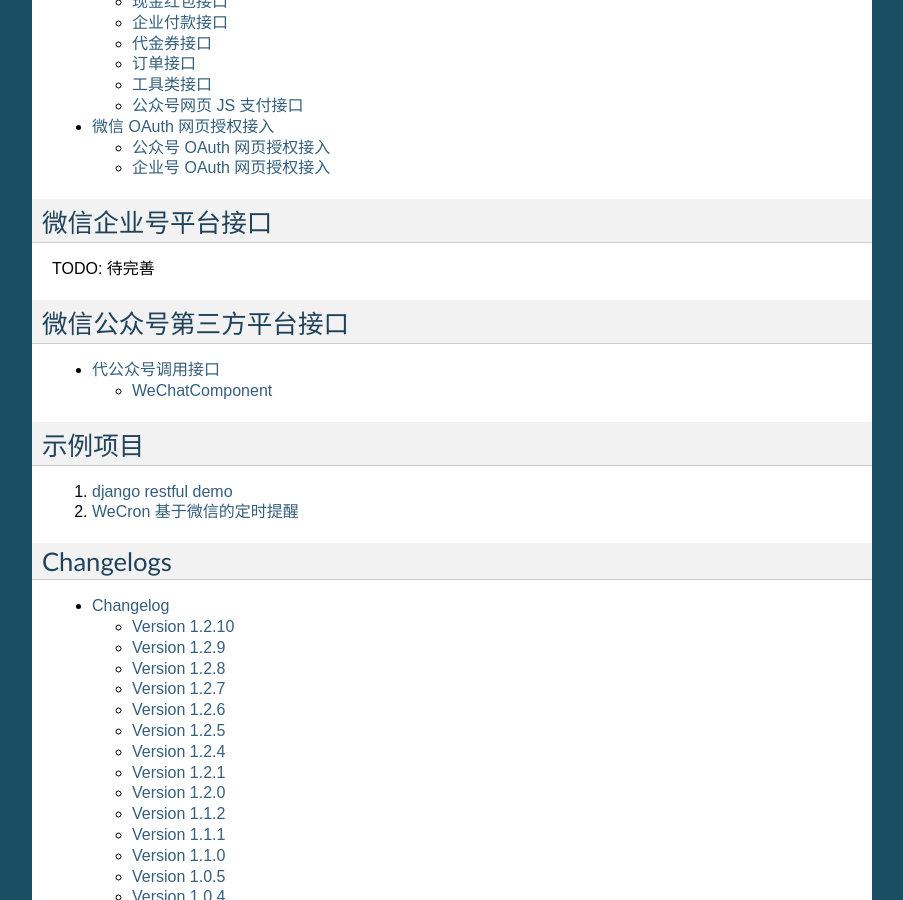
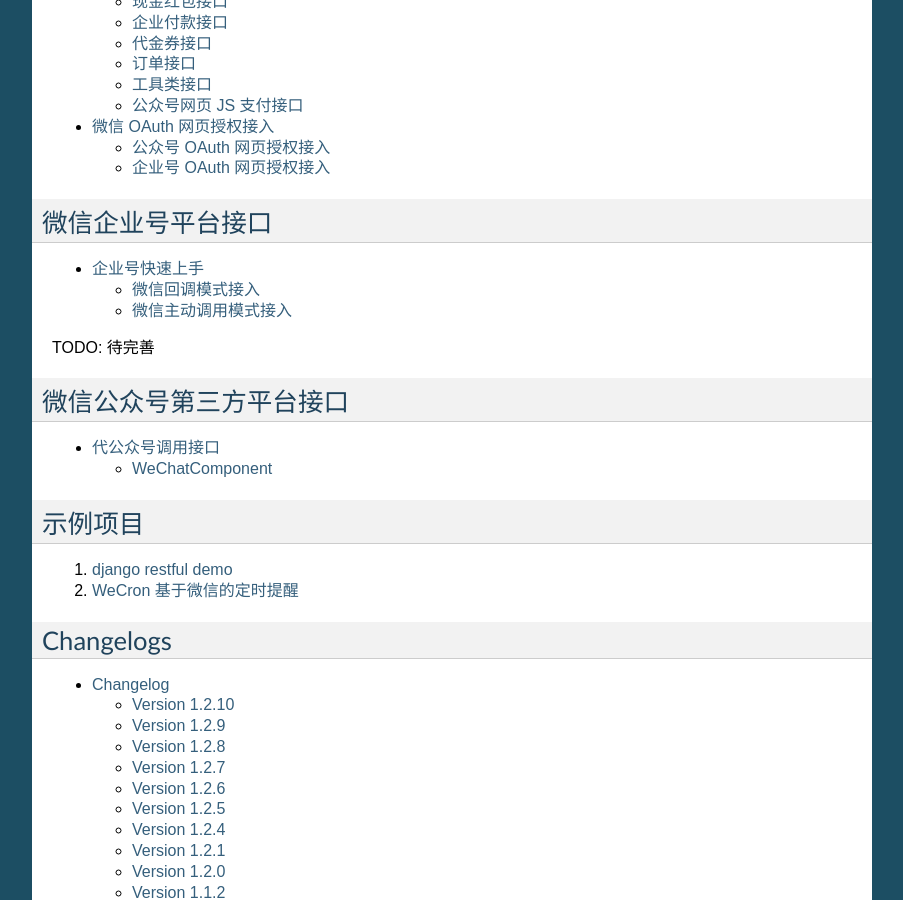
Before and after one commit to wechatpy/wechatpy, a Sphinx documentation site: the page built from docs/index.rst, in a window 1280 px wide and 900 px high, scrolled down 1702 px. Shown: the whole window, without its empty margins (198-1101 px from the left). Built offline with Sphinx 7.4.7, drawn with Linux system fonts in a browser that asks for light colours; part of the change alters nothing that is shown.

```diff
--- a/docs/index.rst
+++ b/docs/index.rst
@@ -33,6 +33,12 @@ wechatpy 是一个微信 (WeChat) 公众平台的第三方 Python SDK, 实现了
 微信企业号平台接口
 ---------------------
 
+.. toctree::
+   :maxdepth: 2
+   :glob:
+
+   enterprise/quickstart
+
 TODO: 待完善
 
 微信公众号第三方平台接口
```
Also changed, not shown: docs/enterprise/quickstart.rst (renamed from docs/enterprise-quickstart.rst).
